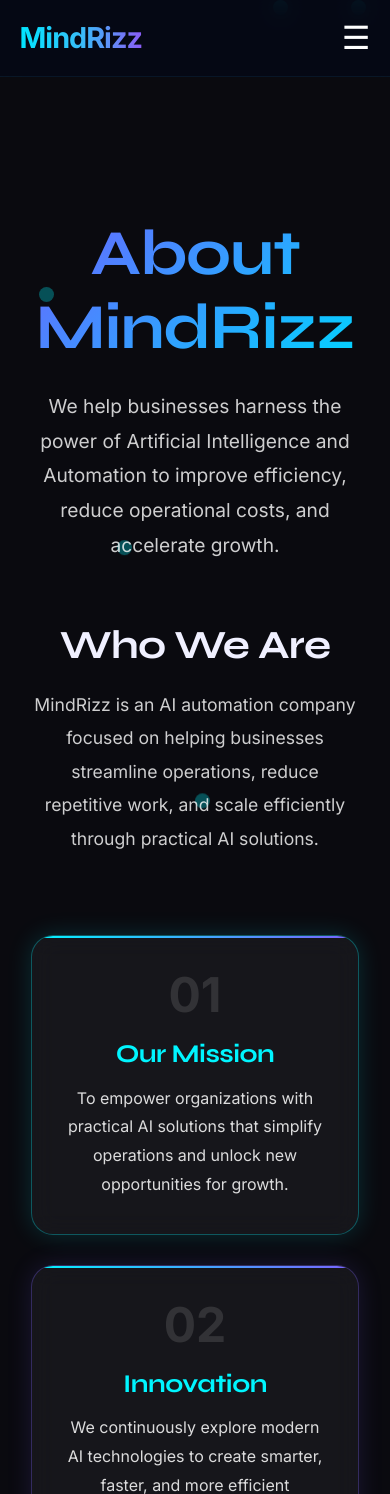
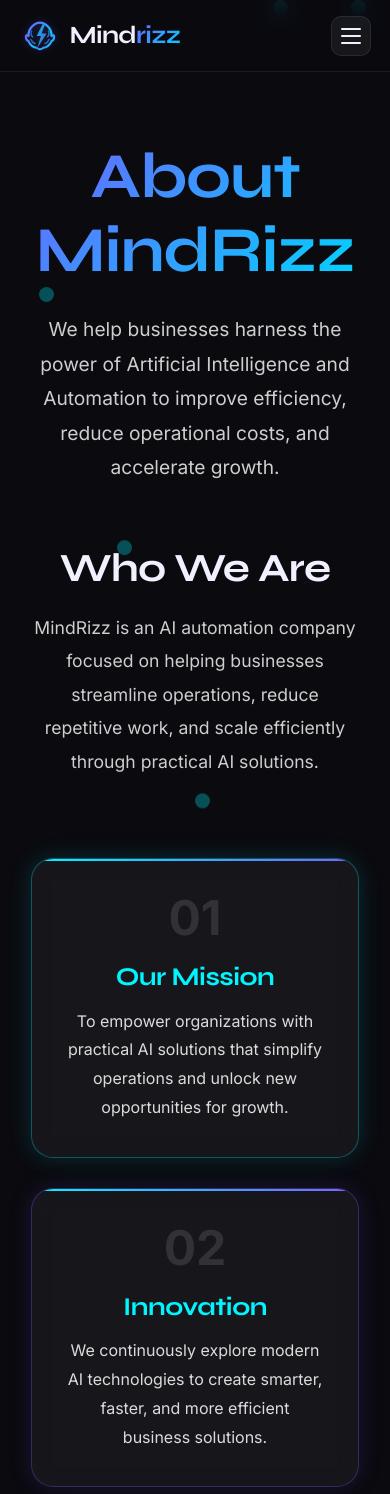
Before and after one commit to Navanishwar/Mindrizz-AI-Solutions, a Django app: page /about/ in a window 390 px wide. Shown: the top 1494 px of the page. Run offline with Django 5.2, Linux system fonts and the light colour scheme.

Commit message:
Updated main.js

```diff
--- a/website/static/css/style.css
+++ b/website/static/css/style.css
@@ -201,156 +201,265 @@ img, svg {
    2. NAVBAR
 ===================================================== */
 
-nav{
-    position:fixed;
-    top:0;
-    width:100%;
-    padding:22px 7%;
-    display:flex;
-    justify-content:space-between;
-    align-items:center;
-    backdrop-filter:blur(12px);
-    background:rgba(5,8,22,0.78);
-    border-bottom:1px solid rgba(56,189,248,0.08);
-    z-index:1000;
-}
-
-.logo{
-
-    font-size:2.2rem;
-
-    font-weight:800;
-
-    letter-spacing:-1px;
-
-    cursor:pointer;
-
-    background: linear-gradient(
-        90deg,
-        #00E5FF,
-        #38BDF8,
-        #8B5CF6
-    );
-
-    -webkit-background-clip:text;
-    background-clip:text;
-
-    color:transparent;
-
-    transition:
-        transform 0.3s ease,
-        filter 0.3s ease;
-
-}
-
-.logo:hover{
-
-    transform: scale(1.05);
-
-    filter:
-        drop-shadow(0 0 8px rgba(56,189,248,0.4));
-
-}
-
-.nav-links{
-
-    display:flex;
-
-    gap:40px;
-
-    list-style:none;
-
-    align-items:center;
-
-    margin:0;
-
-    padding:0;
-
-}
-
-.nav-links li{
-
-    list-style:none;
-
-}
-
-.nav-links a{
+#main-nav {
+    position: fixed;
+    top: 0;
+    width: 100%;
+    padding: 0 6%;
+    height: 72px;
+    display: flex;
+    justify-content: space-between;
+    align-items: center;
+    background: rgba(10, 10, 15, 0.55);
+    backdrop-filter: blur(var(--glass-blur));
+    -webkit-backdrop-filter: blur(var(--glass-blur));
+    border-bottom: 1px solid var(--border);
+    z-index: 1000;
+    transition: background var(--transition), box-shadow var(--transition);
+}
+
+#main-nav.scrolled {
+    background: rgba(10, 10, 15, 0.88);
+    box-shadow: 0 4px 32px rgba(0, 0, 0, 0.45);
+    border-bottom-color: var(--border-strong);
+}
+
+.logo {
+    display: flex;
+    align-items: center;
+    gap: 10px;
+    text-decoration: none;
+    cursor: pointer;
+}
+
+.logo-svg {
+    width: 40px;
+    height: 40px;
+    flex-shrink: 0;
+    animation: logoPulse 3.5s ease-in-out infinite;
+    transition: filter var(--transition-fast);
+}
+
+.logo:hover .logo-svg {
+    filter: drop-shadow(0 0 10px rgba(108, 99, 255, 0.7))
+            drop-shadow(0 0 20px rgba(0, 212, 255, 0.4));
+    animation: logoShake 0.45s ease-in-out, logoPulse 3.5s ease-in-out 0.45s infinite;
+}
+
+.logo-wordmark {
+    font-family: var(--font-heading);
+    font-size: 1.55rem;
+    font-weight: 700;
+    letter-spacing: -0.03em;
+    color: var(--text);
+    transition: var(--transition-fast);
+}
+
+.logo-accent {
+    background: var(--brand-gradient);
+    -webkit-background-clip: text;
+    background-clip: text;
+    -webkit-text-fill-color: transparent;
+}
+
+@keyframes logoPulse {
+    0%, 100% { filter: drop-shadow(0 0 4px rgba(108,99,255,0.3)); }
+    50%       { filter: drop-shadow(0 0 12px rgba(108,99,255,0.6))
+                        drop-shadow(0 0 22px rgba(0,212,255,0.3)); }
+}
+
+@keyframes logoShake {
+    0%   { transform: rotate(0deg)    scale(1); }
+    20%  { transform: rotate(-6deg)   scale(1.06); }
+    40%  { transform: rotate(6deg)    scale(1.06); }
+    60%  { transform: rotate(-4deg)   scale(1.04); }
+    80%  { transform: rotate(3deg)    scale(1.02); }
+    100% { transform: rotate(0deg)    scale(1); }
+}
+
+.nav-links {
+    display: flex;
+    gap: 36px;
+    list-style: none;
+    align-items: center;
+    margin: 0;
+    padding: 0;
+}
+
+.nav-links li {
+    list-style: none;
+}
+
+.nav-link {
     position: relative;
-
-    text-decoration:none;
-
-    color:white;
-
-    font-size:1.1rem;
-
-    font-weight:500;
-
-    transition:0.3s ease;
-
-}
-
-.nav-links a:hover{
-
-    color:#00f5ff;
-
-}
-
-.nav-links a:hover::after{
-
-    width:100%;
-
-}
-
-nav a{
-    text-decoration:none;
-    color:white;
-}
-.nav-links a::after {
+    display: inline-block;
+    text-decoration: none;
+    color: var(--text-secondary);
+    font-family: var(--font-body);
+    font-size: 0.95rem;
+    font-weight: 500;
+    letter-spacing: 0.01em;
+    padding: 4px 0;
+    transition: color var(--transition-fast);
+}
+
+.nav-link::after {
     content: "";
     position: absolute;
     left: 0;
     bottom: -2px;
-
     width: 0%;
     height: 2px;
-
-    background: #8B5CF6;
-    color:white;
-
-    transition: width 0.3s ease;
-}
-
-.nav-links a:hover::after {
+    border-radius: var(--radius-full);
+    background: var(--brand-gradient);
+    transition: width 0.32s var(--ease-out);
+}
+
+.nav-link:hover {
+    color: var(--text);
+}
+
+.nav-link:hover::after,
+.nav-link.active::after {
     width: 100%;
 }
 
-.nav-links a.active::after {
-    width: 100%;
-}
-
-.nav-links a.active {
-    color: #38BDF8;
-
-    text-shadow:
-        0 0 8px rgba(56, 189, 248, 0.6),
-        0 0 16px rgba(56, 189, 248, 0.3);
-}
-
-.menu-toggle{
-
-    display:none;
-
-    background:none;
-
-    border:none;
-
-    color:white;
-
-    font-size:2rem;
-
-    cursor:pointer;
-
-}
+.nav-link.active {
+    color: var(--text);
+}
+
+.nav-link.cta-link {
+    padding: 9px 22px;
+    background: var(--glass-white-6);
+    border: 1px solid var(--border-accent);
+    border-radius: var(--radius-full);
+    color: var(--primary-light);
+    font-weight: 600;
+    transition: background var(--transition-fast),
+                border-color var(--transition-fast),
+                box-shadow var(--transition-fast),
+                color var(--transition-fast);
+}
+
+.nav-link.cta-link::after {
+    display: none;
+}
+
+.nav-link.cta-link:hover,
+.nav-link.cta-link.active {
+    background: rgba(108, 99, 255, 0.18);
+    border-color: var(--primary);
+    color: #fff;
+    box-shadow: 0 0 18px rgba(108, 99, 255, 0.30);
+}
+
+.menu-toggle {
+    display: none;
+    flex-direction: column;
+    justify-content: center;
+    align-items: center;
+    gap: 5px;
+    width: 40px;
+    height: 40px;
+    background: var(--glass-white-6);
+    border: 1px solid var(--border);
+    border-radius: var(--radius-sm);
+    cursor: pointer;
+    padding: 0;
+    transition: background var(--transition-fast), border-color var(--transition-fast);
+    z-index: 1100;
+}
+
+.menu-toggle:hover {
+    background: var(--glass-white-10);
+    border-color: var(--border-accent);
+}
+
+.hamburger-line {
+    display: block;
+    width: 20px;
+    height: 2px;
+    background: var(--text);
+    border-radius: 2px;
+    transition: transform 0.3s var(--ease-out), opacity 0.3s ease, width 0.3s ease;
+    transform-origin: center;
+}
+
+.menu-toggle.open .hamburger-line:nth-child(1) {
+    transform: translateY(7px) rotate(45deg);
+}
+.menu-toggle.open .hamburger-line:nth-child(2) {
+    opacity: 0;
+    width: 0;
+}
+.menu-toggle.open .hamburger-line:nth-child(3) {
+    transform: translateY(-7px) rotate(-45deg);
+}
+
+@media (max-width: 768px) {
+    #main-nav {
+        padding: 0 5%;
+    }
+
+    .menu-toggle {
+        display: flex;
+    }
+
+    .nav-links {
+        position: fixed;
+        top: 72px;
+        left: 0;
+        width: 100%;
+        flex-direction: column;
+        gap: 0;
+        background: rgba(10, 10, 15, 0.97);
+        backdrop-filter: blur(20px);
+        -webkit-backdrop-filter: blur(20px);
+        border-bottom: 1px solid var(--border);
+        padding: 12px 0 24px;
+        transform: translateY(-110%);
+        opacity: 0;
+        pointer-events: none;
+        transition: transform 0.38s var(--ease-out), opacity 0.28s ease;
+    }
+
+    .nav-links.active {
+        transform: translateY(0);
+        opacity: 1;
+        pointer-events: auto;
+    }
+
+    .nav-links li {
+        width: 100%;
+        border-bottom: 1px solid var(--border);
+    }
+
+    .nav-links li:last-child {
+        border-bottom: none;
+        padding: 16px 6%;
+    }
+
+    .nav-link {
+        display: block;
+        width: 100%;
+        padding: 16px 6%;
+        font-size: 1rem;
+        color: var(--text-secondary);
+    }
+
+    .nav-link::after {
+        bottom: 0;
+        height: 1px;
+    }
+
+    .nav-link.cta-link {
+        display: inline-block;
+        width: auto;
+        margin: 4px 0;
+        padding: 10px 24px;
+    }
+}
+
 /* =====================================================
    3. HERO SECTION
 ===================================================== */
@@ -1477,32 +1586,7 @@ z-index:-1;
     border:1px solid rgba(255,80,180,0.3);
     box-shadow:0 0 25px rgba(255,80,180,0.15);
 }
-.nav-links a{
-    position:relative;
-    transition:0.3s;
-}
-
-.nav-links a:hover{
-    color:#00f5ff;
-}
-
-.nav-links a.active{
-    color:#00f5ff;
-}
-
-.nav-links a.active::after{
-    content:'';
-    position:absolute;
-    left:0;
-    bottom:-8px;
-    width:100%;
-    height:2px;
-    background:#00f5ff;
-
-    box-shadow:
-    0 0 10px #00f5ff,
-    0 0 20px #00f5ff;
-}
+
 
 /* =====================================================
    9. ABOUT PAGE
@@ -2066,80 +2150,7 @@ footer p{
 @media (max-width: 768px){
 
 
-    nav{
-
-        position:relative;
-
-        display: flex;
-
-        flex-direction:row;
-
-        justify-content:space-between;
-
-        align-items:center;
-
-        padding:15px 5%;
-    }
-
-    .logo{
-
-    font-size:1.8rem;
-
-    margin: 0;
-
-    }
-
-    .nav-links{
-
-    display:none !important;
-    }
-
-    .nav-links a{
-
-    font-size:0.95rem;
-
-    }
-
-    .menu-toggle{
-
-        display:block;
-
-        font-size: 2rem;
-
-        margin: 0;
-
-        padding: 0;
-
-        line-height: -1;
-    }
-
-    .nav-links.active{
-
-        display:flex !important;
-
-        flex-direction:column;
-
-        position:absolute;
-
-        top:100%;
-
-        left:0;
-
-        width:100%;
-
-        padding:25px 0;
-
-        background:rgba(5,8,22,0.98);
-
-        backdrop-filter:blur(12px);
-
-        gap:25px;
-
-        text-align:center;
-
-        z-index:1001;
-
-    }
+
 
     .hero{
 
--- a/website/templates/partials/navbar.html
+++ b/website/templates/partials/navbar.html
@@ -1,39 +1,63 @@
-<nav>
+{% load static %}
+<nav id="main-nav">
 
-    <div class="logo">
-        MindRizz
-    </div>
+    <a href="/" class="logo" aria-label="Mindrizz Home">
+        <svg class="logo-svg" viewBox="0 0 48 48" fill="none" xmlns="http://www.w3.org/2000/svg" aria-hidden="true">
+            <defs>
+                <linearGradient id="logoGrad" x1="0%" y1="0%" x2="100%" y2="100%">
+                    <stop offset="0%"   stop-color="#6C63FF"/>
+                    <stop offset="100%" stop-color="#00D4FF"/>
+                </linearGradient>
+                <linearGradient id="boltGrad" x1="0%" y1="0%" x2="100%" y2="100%">
+                    <stop offset="0%"   stop-color="#00D4FF"/>
+                    <stop offset="100%" stop-color="#6C63FF"/>
+                </linearGradient>
+            </defs>
+            <!-- Brain lobes -->
+            <path d="M10 24 C10 14 18 8 24 8 C30 8 38 14 38 24"
+                  stroke="url(#logoGrad)" stroke-width="2.8" stroke-linecap="round" fill="none"/>
+            <!-- Left lobe bulge -->
+            <path d="M10 24 C6 20 6 28 10 30 C12 34 16 38 20 38"
+                  stroke="url(#logoGrad)" stroke-width="2.5" stroke-linecap="round" fill="none"/>
+            <!-- Right lobe bulge -->
+            <path d="M38 24 C42 20 42 28 38 30 C36 34 32 38 28 38"
+                  stroke="url(#logoGrad)" stroke-width="2.5" stroke-linecap="round" fill="none"/>
+            <!-- Brain stem base -->
+            <path d="M20 38 Q24 42 28 38" stroke="url(#logoGrad)" stroke-width="2.2" stroke-linecap="round" fill="none"/>
+            <!-- Brain center crease -->
+            <path d="M24 8 L24 38" stroke="url(#logoGrad)" stroke-width="1.4" stroke-linecap="round" stroke-dasharray="2 3" opacity="0.5"/>
+            <!-- Left neural wrinkles -->
+            <path d="M14 18 Q12 22 15 25" stroke="url(#logoGrad)" stroke-width="1.6" stroke-linecap="round" fill="none" opacity="0.7"/>
+            <path d="M13 28 Q15 32 18 33" stroke="url(#logoGrad)" stroke-width="1.6" stroke-linecap="round" fill="none" opacity="0.7"/>
+            <!-- Right neural wrinkles -->
+            <path d="M34 18 Q36 22 33 25" stroke="url(#logoGrad)" stroke-width="1.6" stroke-linecap="round" fill="none" opacity="0.7"/>
+            <path d="M35 28 Q33 32 30 33" stroke="url(#logoGrad)" stroke-width="1.6" stroke-linecap="round" fill="none" opacity="0.7"/>
+            <!-- Lightning bolt overlay (centered) -->
+            <path d="M27 10 L20 24 H25 L21 38 L32 21 H26 L30 10 Z"
+                  fill="url(#boltGrad)" opacity="0.88"/>
+        </svg>
+        <span class="logo-wordmark">Mind<span class="logo-accent">rizz</span></span>
+    </a>
 
-    <button class="menu-toggle">
-        ☰
+    <button class="menu-toggle" aria-label="Toggle navigation" aria-expanded="false">
+        <span class="hamburger-line"></span>
+        <span class="hamburger-line"></span>
+        <span class="hamburger-line"></span>
     </button>
 
     <ul class="nav-links">
-
         <li>
-        <a href="/" class="{% if request.path == '/' %}active{% endif %}">
-        Home
-        </a>
+            <a href="/" class="nav-link {% if request.path == '/' %}active{% endif %}">Home</a>
         </li>
-
         <li>
-        <a href="/services/" class="{% if 'services' in request.path %}active{% endif %}">
-        Services
-        </a>
+            <a href="/services/" class="nav-link {% if 'services' in request.path %}active{% endif %}">Services</a>
         </li>
-
         <li>
-        <a href="/about/" class="{% if 'about' in request.path %}active{% endif %}">
-        About
-        </a>
+            <a href="/about/" class="nav-link {% if 'about' in request.path %}active{% endif %}">About</a>
         </li>
-
         <li>
-        <a href="/contact/" class="{% if 'contact' in request.path %}active{% endif %}">
-        Contact
-        </a>
+            <a href="/contact/" class="nav-link cta-link {% if 'contact' in request.path %}active{% endif %}">Contact</a>
         </li>
-
     </ul>
 
 </nav>
```
Also changed, not shown: website/static/js/main.js (+34 -30 lines), 2 other files.
